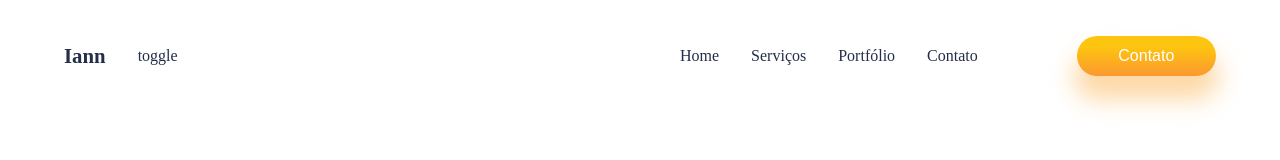
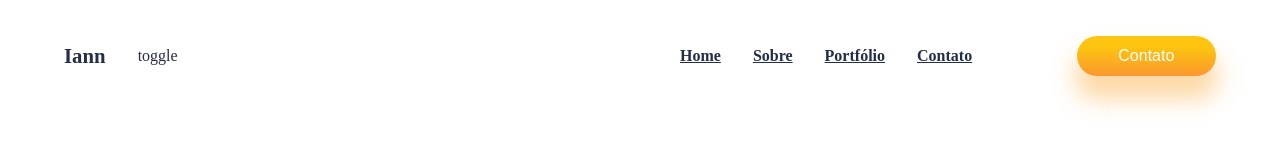
Before and after one commit to Iann-rst/portfolio-react, a React (Vite) app: page / in a window 1280 px wide. Shown: the top 160 px of the page. Built offline with nearby package versions, Linux system fonts and the light colour scheme.

Commit message:
feat: menu nav

```diff
--- a/src/components/NavBar/index.jsx
+++ b/src/components/NavBar/index.jsx
@@ -2,23 +2,33 @@ import './styles.css';
 
 export function NavBar() {
   return (
-    <div className="n-wrapper">
+    <header className="n-wrapper">
       <div className="n-left">
         <div className="n-name">Iann</div>
         <span>toggle</span>
       </div>
       <div className="n-right">
-        <div className="n-list">
+        <nav className="n-list">
           <ul style={{ listStyleType: 'none' }}>
-            <li>Home</li>
-            <li>Serviços</li>
-            <li>Portfólio</li>
-            <li>Contato</li>
+            <li>
+              <a href="#home">
+                Home
+              </a>
+            </li>
+            <li>
+              <a href='#about'>
+                Sobre
+              </a>
+            </li>
+            <li>
+              <a href="#portfolio"> Portfólio</a></li>
+            <li>
+              <a href="#contact"> Contato </a></li>
           </ul>
-        </div>
+        </nav>
         <button className="btn n-btn">Contato</button>
       </div>
 
-    </div>
+    </header>
   )
 }
--- a/src/components/NavBar/styles.css
+++ b/src/components/NavBar/styles.css
@@ -34,7 +34,12 @@
   margin-right: 4rem;
 }
 
-.n-list>ul>li:hover {
+a {
+  font-weight: bold;
+  color: var(--black);
+}
+
+.n-list>ul>li>a:hover {
   cursor: pointer;
   color: var(--orange);
 }
```
